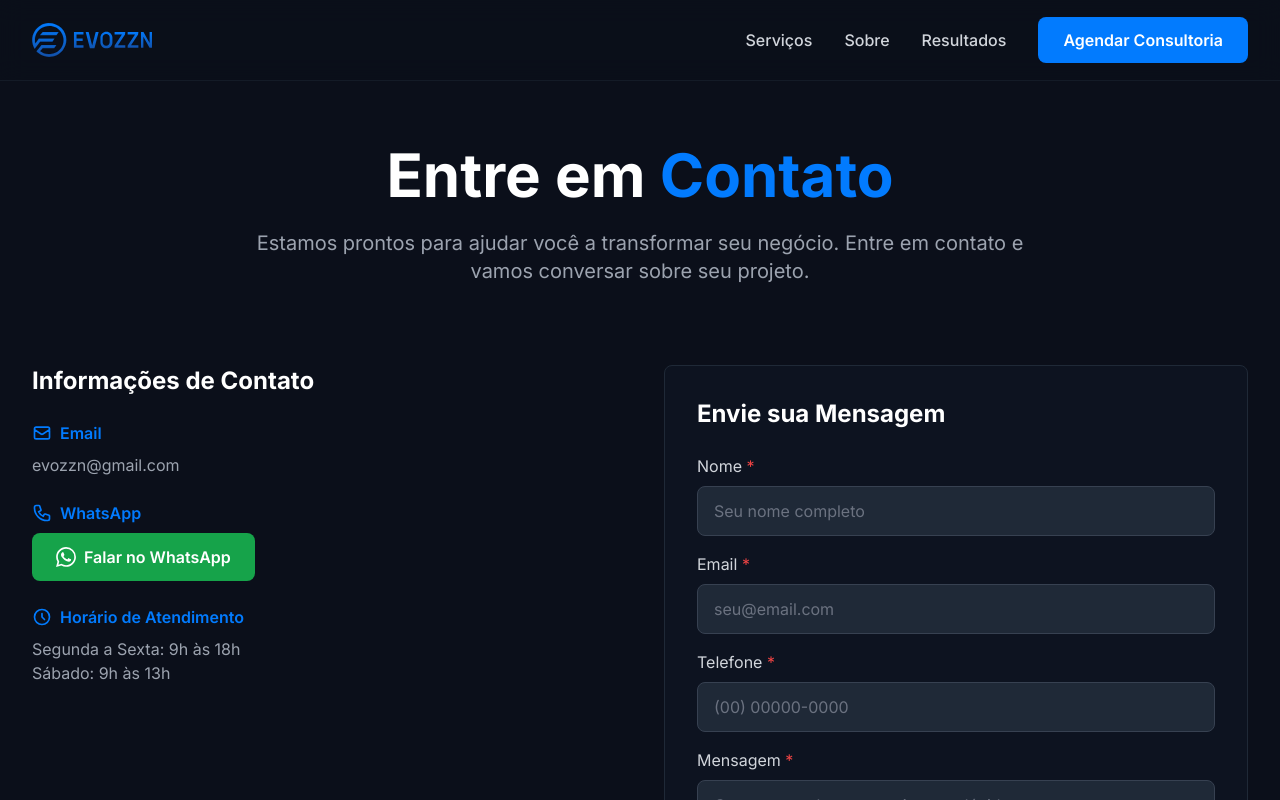
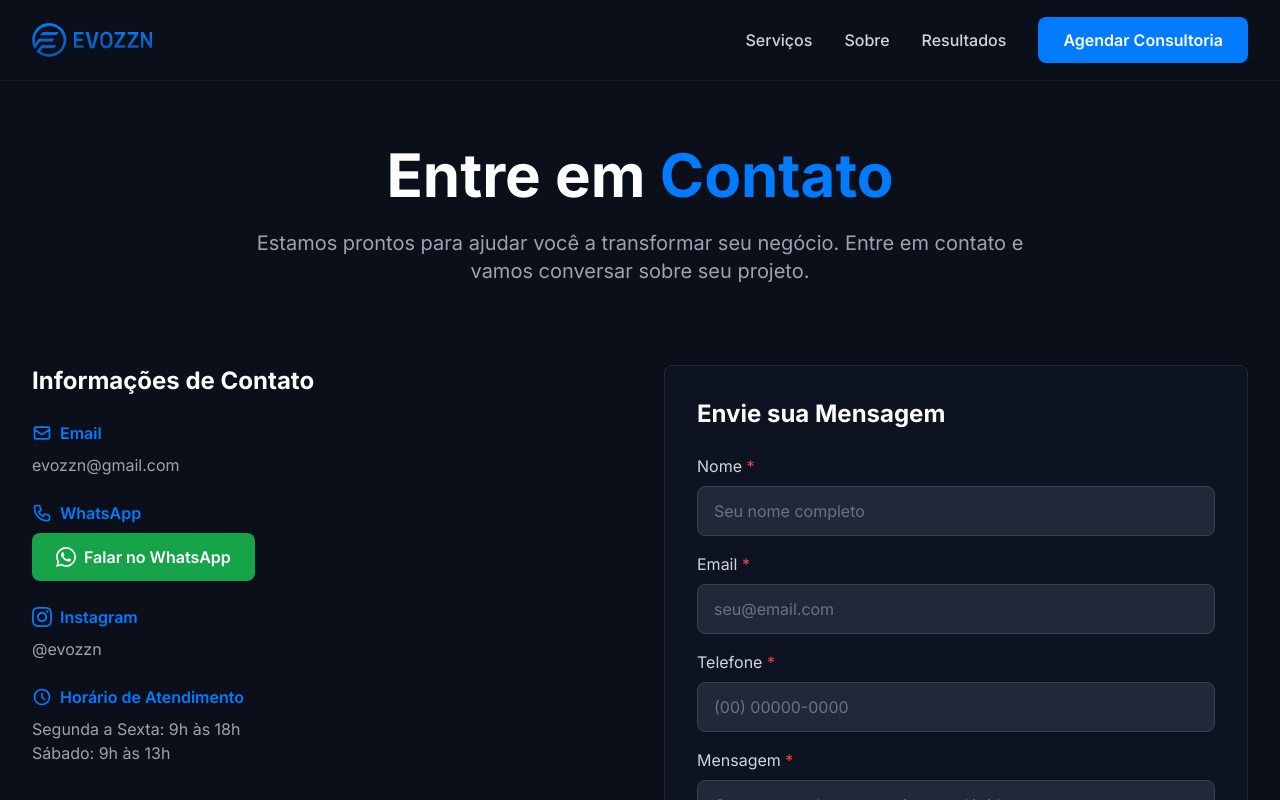
Before and after one commit to evozzn/siteoficial, a Next.js app: page /contato in a window 1280 px wide. Shown: the top 800 px of the page. Built offline with nearby package versions, Linux system fonts and the light colour scheme; no server answers.

Commit message:
Adicionar Instagram na pÃ¡gina de contato e corrigir nÃºmero do WhatsApp no CTA

```diff
--- a/app/contato/page.tsx
+++ b/app/contato/page.tsx
@@ -96,6 +96,26 @@
               <h3 className="text-primary font-semibold mb-2 flex items-center gap-2">
                 <svg
                   className="w-5 h-5"
+                  fill="currentColor"
+                  viewBox="0 0 24 24"
+                >
+                  <path d="M12 2.163c3.204 0 3.584.012 4.85.07 3.252.148 4.771 1.691 4.919 4.919.058 1.265.069 1.645.069 4.849 0 3.205-.012 3.584-.069 4.849-.149 3.225-1.664 4.771-4.919 4.919-1.266.058-1.644.07-4.85.07-3.204 0-3.584-.012-4.849-.07-3.26-.149-4.771-1.699-4.919-4.92-.058-1.265-.07-1.644-.07-4.849 0-3.204.013-3.583.07-4.849.149-3.227 1.664-4.771 4.919-4.919 1.266-.057 1.645-.069 4.849-.069zm0-2.163c-3.259 0-3.667.014-4.947.072-4.358.2-6.78 2.618-6.98 6.98-.059 1.281-.073 1.689-.073 4.948 0 3.259.014 3.668.072 4.948.2 4.358 2.618 6.78 6.98 6.98 1.281.058 1.689.072 4.948.072 3.259 0 3.668-.014 4.948-.072 4.354-.2 6.782-2.618 6.979-6.98.059-1.28.073-1.689.073-4.948 0-3.259-.014-3.667-.072-4.947-.196-4.354-2.617-6.78-6.979-6.98-1.281-.059-1.69-.073-4.949-.073zm0 5.838c-3.403 0-6.162 2.759-6.162 6.162s2.759 6.163 6.162 6.163 6.162-2.759 6.162-6.163c0-3.403-2.759-6.162-6.162-6.162zm0 10.162c-2.209 0-4-1.79-4-4 0-2.209 1.791-4 4-4s4 1.791 4 4c0 2.21-1.791 4-4 4zm6.406-11.845c-.796 0-1.441.645-1.441 1.44s.645 1.44 1.441 1.44c.795 0 1.439-.645 1.439-1.44s-.644-1.44-1.439-1.44z"/>
+                </svg>
+                Instagram
+              </h3>
+              <a
+                href={`https://instagram.com/${process.env.NEXT_PUBLIC_INSTAGRAM_USERNAME || 'evozzn'}`}
+                target="_blank"
+                rel="noopener noreferrer"
+                className="text-gray-400 hover:text-primary transition-colors inline-flex items-center gap-2"
+              >
+                @{process.env.NEXT_PUBLIC_INSTAGRAM_USERNAME || 'evozzn'}
+              </a>
+            </div>
+            <div>
+              <h3 className="text-primary font-semibold mb-2 flex items-center gap-2">
+                <svg
+                  className="w-5 h-5"
                   fill="none"
                   stroke="currentColor"
                   viewBox="0 0 24 24"
@@ -146,7 +166,7 @@
           e personalizado.
         </p>
         <a
-          href={`https://wa.me/${process.env.NEXT_PUBLIC_WHATSAPP_NUMBER || '5511999999999'}?text=Olá,%20gostaria%20de%20saber%20mais%20sobre%20os%20serviços%20da%20Evozzn`}
+          href={`https://wa.me/${process.env.NEXT_PUBLIC_WHATSAPP_NUMBER || '5571987497742'}?text=Olá,%20gostaria%20de%20saber%20mais%20sobre%20os%20serviços%20da%20Evozzn`}
           target="_blank"
           rel="noopener noreferrer"
           className="inline-flex items-center gap-2 bg-green-600 hover:bg-green-700 text-white font-semibold px-8 py-4 rounded-lg transition-colors duration-200"
```
